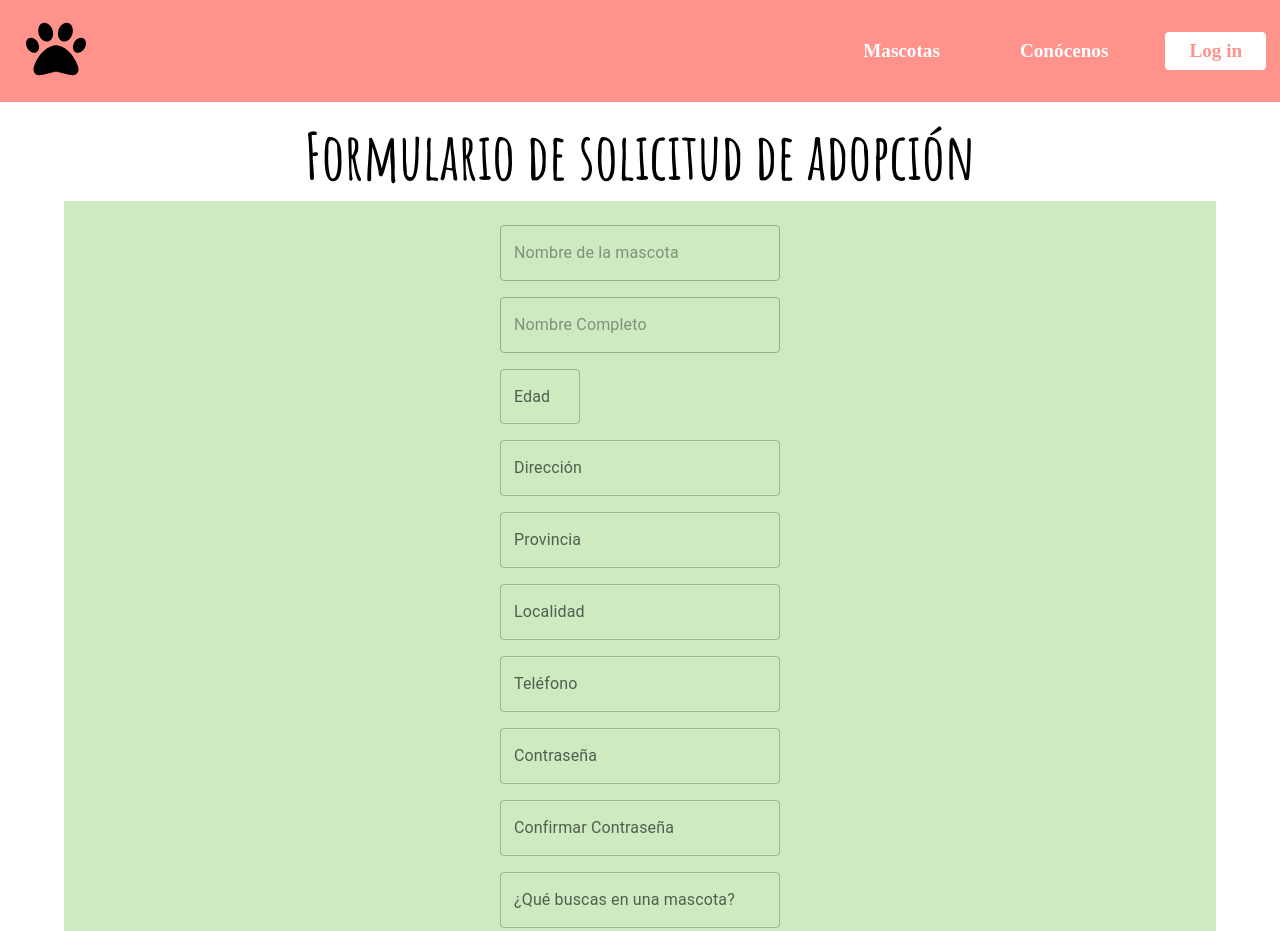
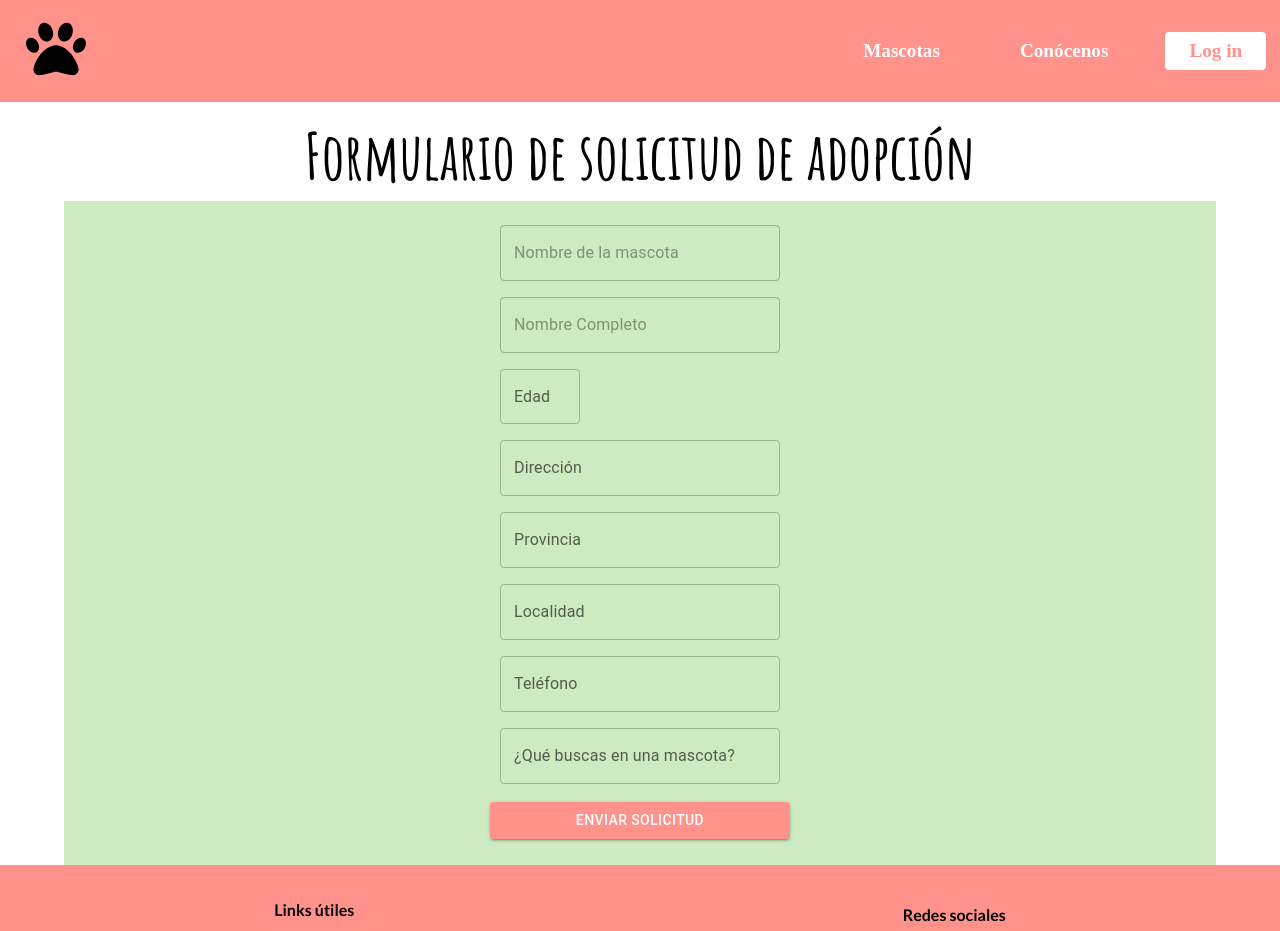
Before and after one commit to No-Country-simulation/c21-18-m-node-react, a React (Vite) app in the folder frontend/: page /ApplyForm/1 in a window 1280 px wide. Shown: the top 931 px of the page. Built offline with nearby package versions, Linux system fonts and the light colour scheme; no server answers.

Commit message:
fix: deleted password on applyForm

```diff
--- a/frontend/src/pages/ApplyForm/ApplyForm.jsx
+++ b/frontend/src/pages/ApplyForm/ApplyForm.jsx
@@ -23,26 +23,20 @@ const ApplyForm = () => {
     provincia: "",
     localidad: "",
     phone: "",
-    password: "",
-    confirmPassword: "",
     message: "",
   });
 
   let userCredentials = Cookies.get("user") || "{}";
   let userCredentialsObj = JSON.parse(userCredentials);
   let userEmail = userCredentialsObj.email;
-  // console.log(`USER con Id: ${JSON.stringify(userCredentialsObj)}`);
-  // console.log('USER EMAIL: ', userEmail);
 
-
+  // datos de la mascota y user by email
   useEffect(() => {
     const fetchPetData = async () => {
       try {
         const data = await getPet(id);
         setPet(data);
         const userDataDB = await getUsersByEmail(userEmail);
-        // const userDBJSON = await userDataDB.json();
-        // setUserDB(userDBJSON);
         setUserDB(userDataDB.data.id);
 
       } catch (err) {
@@ -120,7 +114,6 @@ const ApplyForm = () => {
         email: userCredentialsObj.email,
         phone: formData.phone,
         picture: userCredentialsObj.picture,
-        password: formData.password,
         role: userCredentialsObj.role,
         address: formData.address,
         localidad: formData.localidad,
@@ -151,11 +144,10 @@ const ApplyForm = () => {
         type: "success",
       });
 
-      const { password, ...formDataWithoutPassword } = formData; // Excluye 'password'
 
       // Crear objeto para enviar el formulario de adopción
       const applyFormData = {
-        ...formDataWithoutPassword, // Añade los datos del formulario sin 'password'
+        ...formData,
         userId: userId,
         name: userCredentialsObj.name,
         email: userCredentialsObj.email,
@@ -198,8 +190,6 @@ const ApplyForm = () => {
         provincia: "",
         localidad: "",
         phone: "",
-        password: "",
-        confirmPassword: "",
         message: "",
       });
     } catch (error) {
@@ -294,20 +284,6 @@ const ApplyForm = () => {
           onChange={handleChange}
         />
         <TextField
-          id="password"
-          label="Contraseña"
-          type="password"
-          value={formData.password}
-          onChange={handleChange}
-        />
-        <TextField
-          id="confirmPassword"
-          label="Confirmar Contraseña"
-          type="password"
-          value={formData.confirmPassword}
-          onChange={handleChange}
-        />
-        <TextField
           id="message"
           label="¿Qué buscas en una mascota?"
           multiline
```
